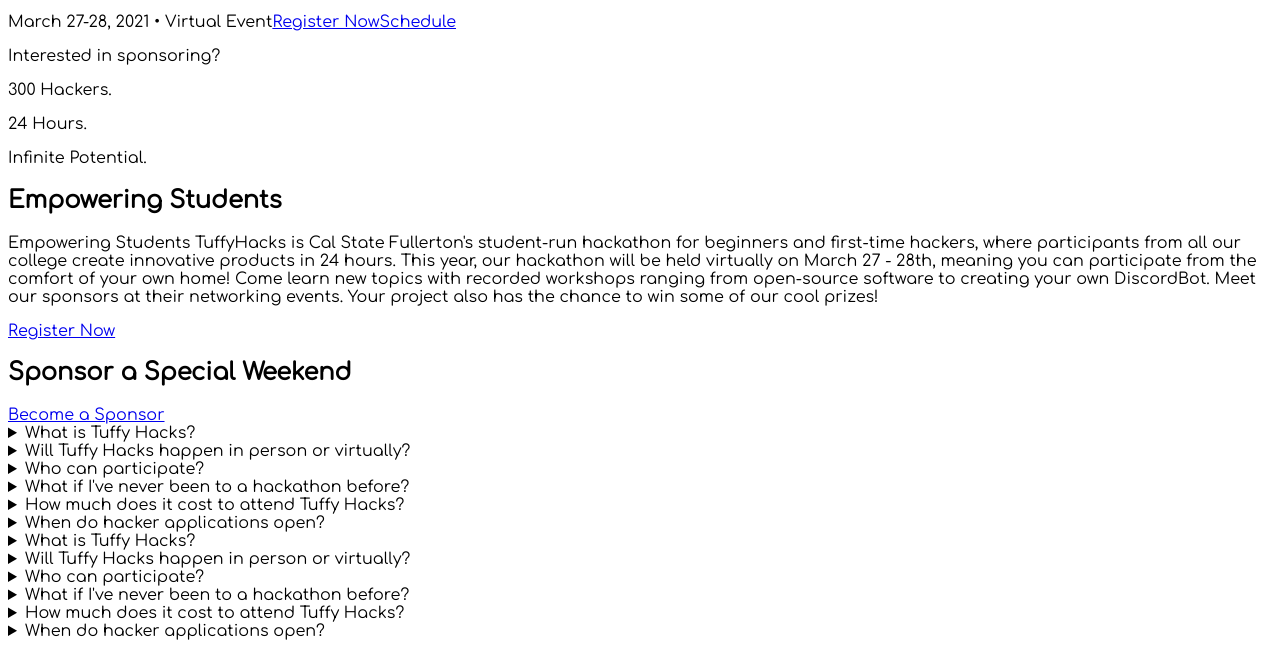
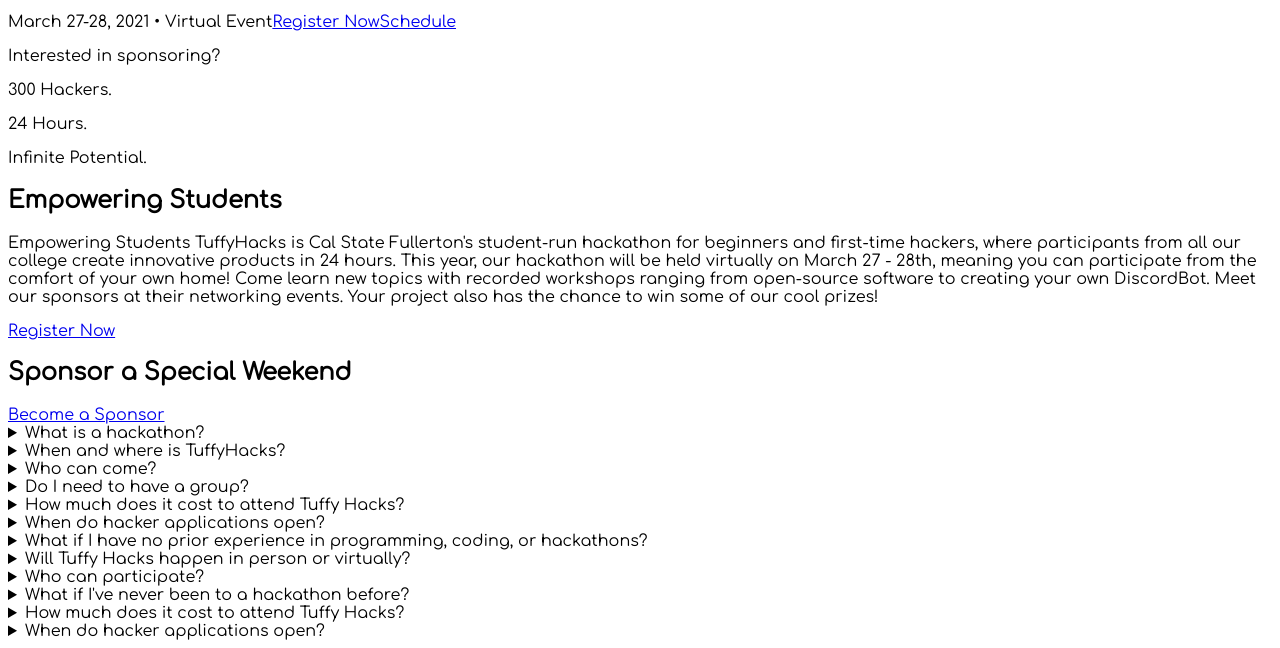
Before and after one commit to connerccook/TuffyHacks-2021, a Gatsby site: page / in a window 1280 px wide. Shown: the part 290-938 px from the top of the page. Built offline with nearby package versions, Linux system fonts and the light colour scheme; Gatsby itself is replaced by a stand-in of ours.

Commit message:
🐬 added responses to FAQ

```diff
--- a/src/components/Content.tsx
+++ b/src/components/Content.tsx
@@ -44,25 +44,40 @@
 
       <section id="faq">
         <details>
-          <summary>What is Tuffy Hacks?</summary>
+          <summary>What is a hackathon?</summary>
+          A hackathon is a weekend-long event where students come together to learn the
+          latest technologies and build innovative technologies.
         </details>
         <details>
-          <summary>Will Tuffy Hacks happen in person or virtually?</summary>
+          <summary>When and where is TuffyHacks?</summary>
+          TuffyHacks is taking place from March 27th to March 28th. Due to the COVID-19 pandemic
+          and for the health and safety of all students, this hackathon will be held virtually.
         </details>
         <details>
-          <summary>Who can participate?</summary>
+          <summary>Who can come?</summary>
+          Any current college student or have graduated in the past year, you're more than welcome to attend!
+          Not a student? No problem! You can attend as a mentor and help out our students!
+          Mentor applications will be opening soon
         </details>
         <details>
-          <summary>What if I've never been to a hackathon before?</summary>
+          <summary>Do I need to have a group? </summary>
+          Not at all! You can be a lone wolf, come with a team (no more than four people),
+          or join some teams at TuffyHacks. We’ll also have team building activities to
+          help you find the right teammates!
         </details>
         <details>
           <summary>How much does it cost to attend Tuffy Hacks?</summary>
+          Its free!
         </details>
         <details>
           <summary>When do hacker applications open?</summary>
+          Applications will be opening early 2021.
         </details>
         <details>
-          <summary>What is Tuffy Hacks?</summary>
+          {/* Second Column */}
+          <summary>What if I have no prior experience in programming, coding, or hackathons? </summary>
+          We don’t expect hackers to have any prior experience. We will be providing starter packs and
+          workshops to help new hackers get started on projects and learn new technologies.
         </details>
         <details>
           <summary>Will Tuffy Hacks happen in person or virtually?</summary>
```
